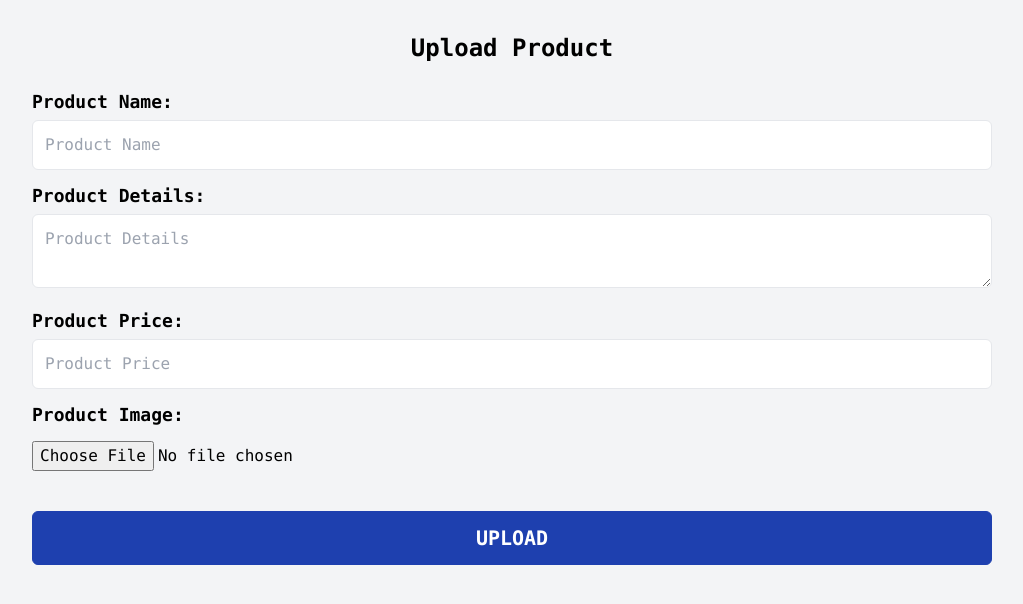
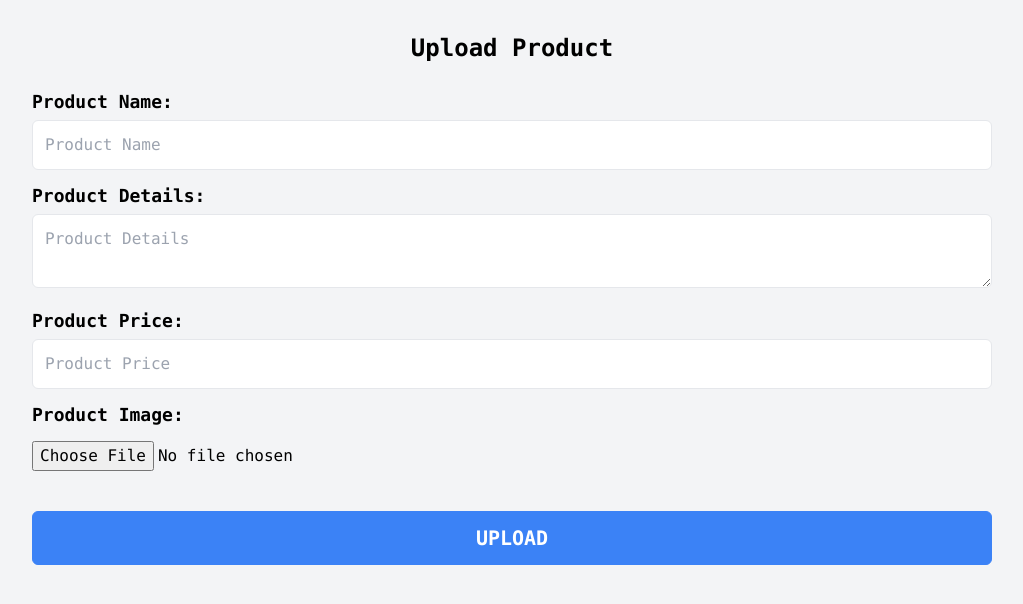
Before and after one commit to SeunOluwa/ShopAtGandy-Frontend, a React (Create React App) app: page /admin/upload-product in a window 1280 px wide. Shown: the top 604 px of the page, without its empty margins (128-1151 px from the left). Built offline with nearby package versions, Linux system fonts and the light colour scheme; the HTML template or start-up script is replaced by a standard one.

Commit message:
modified index css

```diff
--- a/src/index.css
+++ b/src/index.css
@@ -23,7 +23,7 @@
 }
 
 .upload-btn {
-    @apply text-center text-xl font-black mt-7 mb-7 py-3 border rounded-md border-blue-800 bg-blue-800 text-white w-full;
+    @apply text-center text-xl font-black mt-7 mb-7 py-3 border rounded-md border-blue-500 bg-blue-500 hover:border-blue-700 hover:bg-blue-700 text-white w-full;
 }
 
 .card {
@@ -39,7 +39,7 @@
 }
 
 .upload-products-btn {
-    @apply text-xl p-3 border-2 rounded-md border-red-500 bg-red-500 text-white;
+    @apply text-xl p-3 border-2 rounded-md border-red-500 bg-red-500 hover:border-red-700 hover:bg-red-700 text-white;
 }
 
 .products {
@@ -75,9 +75,9 @@
 }
 
 .product-edit-btn {
-    @apply font-bold text-center text-base p-2 border rounded border-blue-500 text-white bg-blue-500 hover:bg-blue-700 transition ease-in-out duration-500;
+    @apply font-bold text-center text-base p-2 border rounded border-blue-500 text-white bg-blue-500 hover:border-blue-700 hover:bg-blue-700 transition ease-in-out duration-500;
 }
 
 .product-remove-btn {
-    @apply font-bold text-center text-base p-2 border rounded border-red-500 text-white bg-red-500 hover:bg-red-700 transition ease-in-out duration-500;
+    @apply font-bold text-center text-base p-2 border rounded border-red-500 text-white bg-red-500 hover:border-red-700 hover:bg-red-700 transition ease-in-out duration-500;
 }
```
